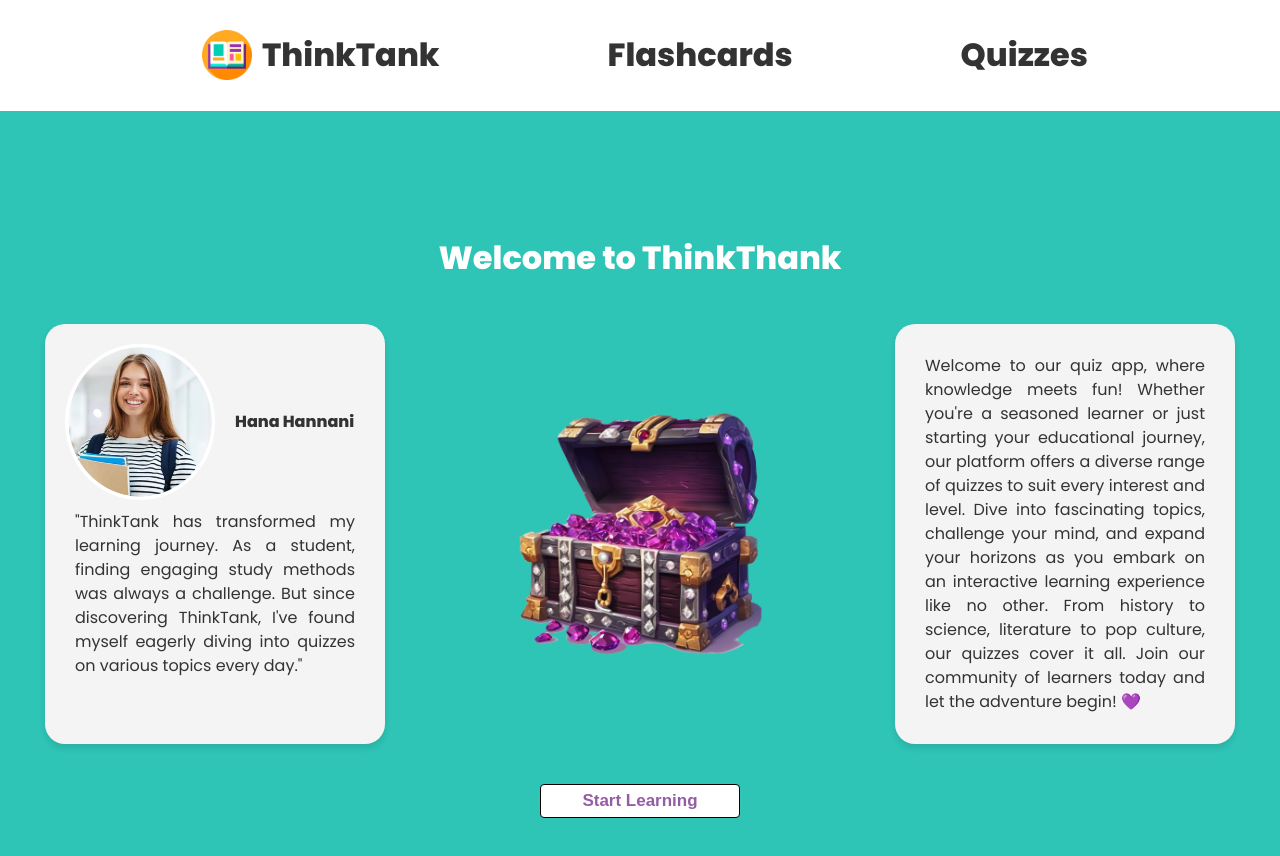
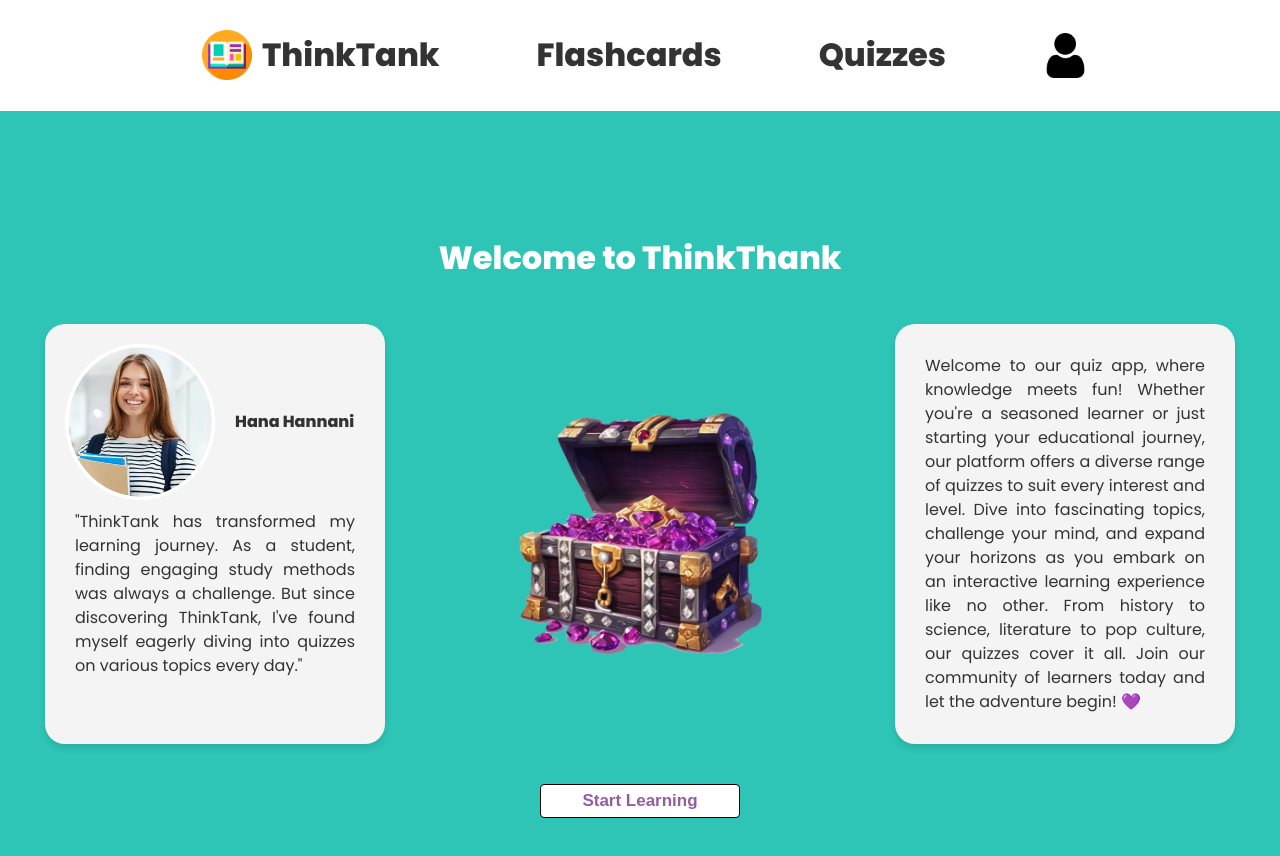
Before and after one commit to DeFactin/ThinkTank, a React (Create React App) app in the folder frontend/: page / in a window 1280 px wide. Shown: the top 856 px of the page. Built offline with nearby package versions, Linux system fonts and the light colour scheme.

Commit message:
User Icon Home Page

```diff
--- a/frontend/src/components/Navbar.js
+++ b/frontend/src/components/Navbar.js
@@ -23,6 +23,11 @@ const Navbar = () => {
         <Link to="/Quizzes">
           <h1>Quizzes</h1>
         </Link>
+        <img className="UserIcon"
+          src="../user.png"
+          alt="User Icon"
+          width={45}
+        />
       </div>
     </header>
   )
```
Also changed, not shown: frontend/public/user.png (added). Lines whose indentation alone changed are shown as unchanged.
